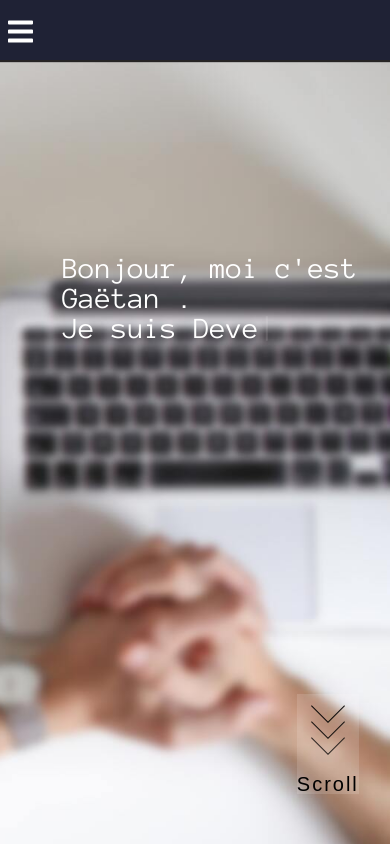
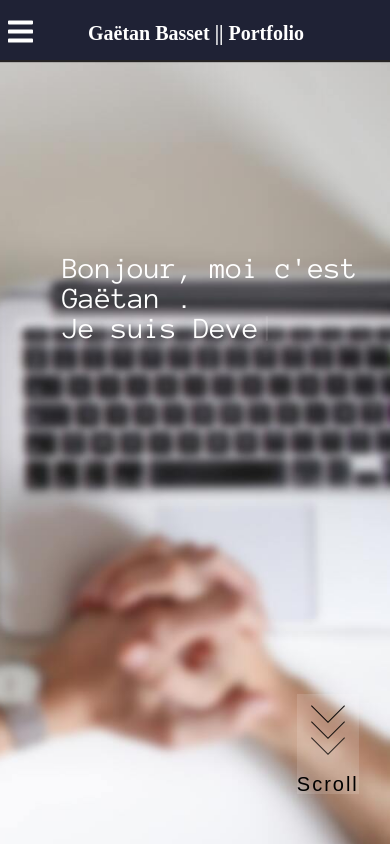
Before and after one commit to gbasset/portfolio, a React (Create React App) app: page / in a window 390 px wide. Shown: the top 844 px of the page. Built offline with nearby package versions, Linux system fonts and the light colour scheme.

Commit message:
add name on mmobile device

```diff
--- a/src/components/Header/Header.css
+++ b/src/components/Header/Header.css
@@ -104,6 +104,10 @@
     width: 25px;
 }
 
+.name {
+    display: none;
+}
+
 .containCartItem {
     position: absolute;
     z-index: 5;
@@ -200,4 +204,12 @@
         left: 0;
         margin: auto;
     }
+    .name {
+        display: flex;
+        position: fixed;
+        font-size: 20px;
+        left: 88px;
+        top: 22px;
+        text-align: center;
+    }
 }
--- a/src/components/Header/Header.js
+++ b/src/components/Header/Header.js
@@ -89,6 +89,7 @@ export default function Header() {
 
             <div className="menuResBtn">
                 <img onClick={toggleNavRes} src={!menu ? menuIco : croix} alt="icone menu responsive" className="menuIco" />
+                <h1 className="name">Gaëtan Basset || Portfolio</h1>
             </div>
 
         </>
```
